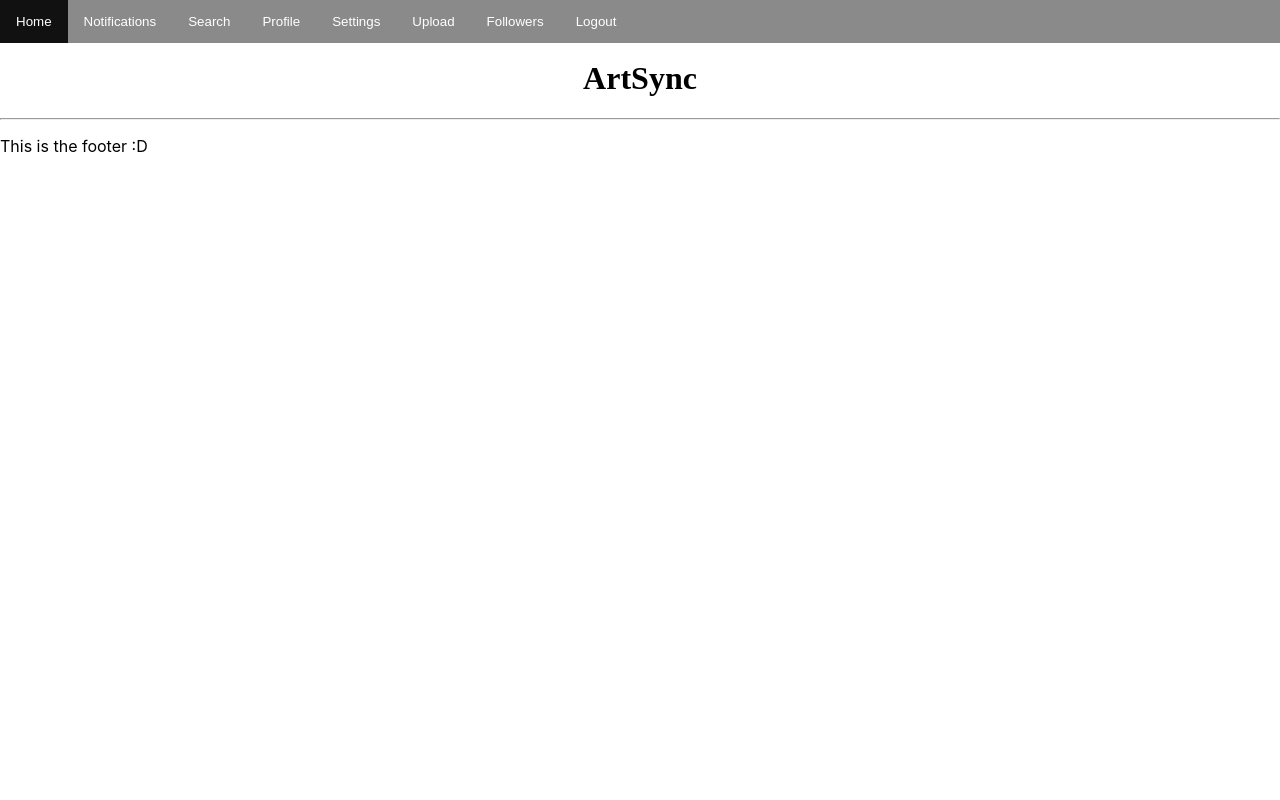
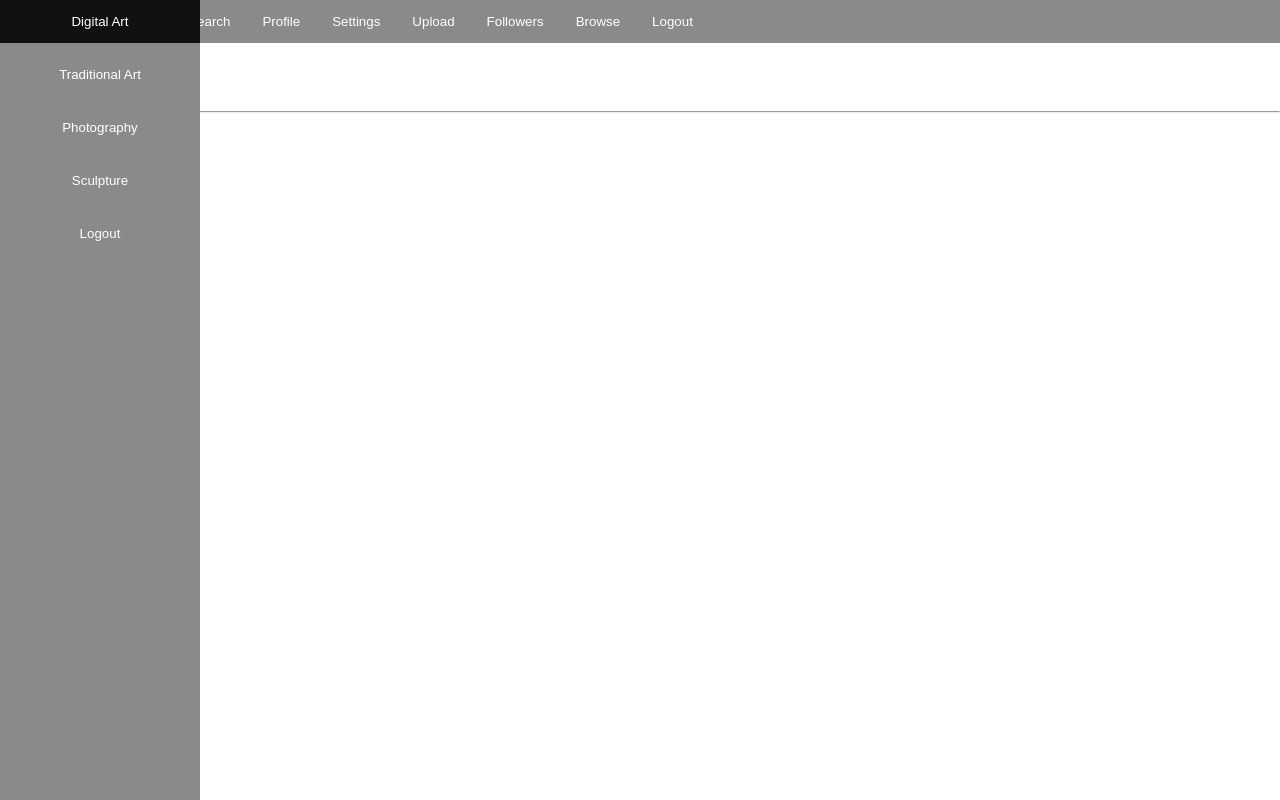
Before and after one commit to dm-transferable-art-social-media/ArtSync, a Vue app in the folder art-social/: page /browse in a window 1280 px wide. Built offline with nearby package versions, Linux system fonts and the light colour scheme; what @atproto/api would draw is missing.

Commit message:
implemented a couple feeds

```diff
--- a/art-social/src/App.js
+++ b/art-social/src/App.js
@@ -14,13 +14,15 @@ import CreatePost from "./pages/components/CreatePost.js";
 import UploadData from "./pages/UploadData.js";
 import Followers from "./pages/Followers.js";
 import Follows from "./pages/Follows.js";
+import Browse from "./pages/Browse.js";
+import BrowsePages from "./pages/BrowsePages.js";
 
 
 function App() {
 
   return (
     <BrowserRouter>
-    <Heading />
+      <Heading />
       <Routes>
         <Route path="/" element={<LoginForm />}></Route>
         <Route path="/home" element={<Home />}></Route>
@@ -34,7 +36,17 @@ function App() {
         <Route path="/upload" element={<UploadData />}></Route>
         <Route path="/followers" element={<Followers />}></Route>
         <Route path="/follows" element={<Follows />}></Route>
-
+        <Route path="/browse" element={<Browse />}></Route>
+        <Route path="/browse/digitalart" element={<BrowsePages type={"digitalArt"} />}></Route>
+        <Route path="/browse/traditionalart" element={<BrowsePages type={"traditionalArt"} />}></Route>
+        <Route path="/browse/photography" element={<BrowsePages type={"photography"} />}></Route>
+        <Route path="/browse/sculpture" element={<BrowsePages type={"sculpture"} />}></Route>
+        <Route path="/browse/sketch" element={<BrowsePages type={"sketch"} />}></Route>
+        <Route path="/browse/painting" element={<BrowsePages type={"painting"} />}></Route>
+        <Route path="/browse/illustration" element={<BrowsePages type={"illustration"} />}></Route>
+        <Route path="/browse/conceptart" element={<BrowsePages type={"conceptArt"} />}></Route>
+        <Route path="/browse/animeart" element={<BrowsePages type={"animeArt"} />}></Route>
+        <Route path="/browse/fanart" element={<BrowsePages type={"fanart"} />}></Route>
       </Routes>
       <Footer />
     </BrowserRouter>
--- a/art-social/src/Heading.js
+++ b/art-social/src/Heading.js
@@ -40,6 +40,10 @@ const Heading = () => {
       routeName: "/followers",
       label: "Followers",
     },
+    {
+      routeName: "/browse",
+      label: "Browse",
+    },
   ];
 
   //Add other routes that don't need heading here
@@ -48,11 +52,7 @@ const Heading = () => {
   }
 
   return (
-    <div className="columns col-oneline p-2">
-      <h1 className={heading.logo}>
-        ArtSync
-      </h1>
-
+    <div className={heading.container} >
       <div>
           <ul className={heading.tab}>
             {tabs.map(({ routeName, label }, idx) => (
--- a/art-social/src/lib/bsky.ts
+++ b/art-social/src/lib/bsky.ts
@@ -480,18 +480,17 @@ export const parseUri = (uri: string) => {
   };
 };
 
-export const getCustomFeed = async (feedLink : string) =>
-{
-  const {success, data} = await agent.api.app.bsky.feed.getFeed({
+export const getCustomFeed = async (link: string, maxPosts: number) => {
+  const { success, data } = await agent.api.app.bsky.feed.getFeed({
     // example links
     // feed: "at://did:plc:z72i7hdynmk6r22z27h6tvur/app.bsky.feed.generator/whats-hot",
-    feed: "at://did:plc:ag6k72dxale2rghqof7dedne/app.bsky.feed.generator/aaaoxzvxrgczg",
-    // feed: feedLink,
-    limit: 22,
+    // feed: "at://did:plc:ag6k72dxale2rghqof7dedne/app.bsky.feed.generator/aaaoxzvxrgczg",
+    feed: link,
+    limit: maxPosts,
   });
   if (!success) {
     throw new AtpError("getCustomFeed failed");
   }
-  console.log(data);
-  return data;
+  console.log(data.feed);
+  return data.feed;
 }
--- /dev/null
+++ b/art-social/src/pages/Browse.js
@@ -0,0 +1,65 @@
+import { useLocation, useNavigate } from "react-router-dom";
+import { deleteSession } from "../lib/bsky.ts";
+import style from "../pages/styles/browse.module.css";
+
+const Browse = () => {
+  const location = useLocation();
+  const navigate = useNavigate();
+
+  const logout = () => {
+    deleteSession();
+    navigate("/");
+  };
+
+  const tabs = [
+    {
+      routeName: "/browse/digitalart",
+      label: "Digital Art",
+    },
+    {
+      routeName: "/browse/traditionalart",
+      label: "Traditional Art",
+    },
+    {
+      routeName: "/browse/photography",
+      label: "Photography",
+    },
+    {
+      routeName: "/browse/sculpture",
+      label: "Sculpture",
+    }
+  ];
+
+  // Add other routes that don't need heading here
+  if (location.pathname === "/") {
+    return null;
+  }
+
+  return (
+    <div className={style.logo}>
+      <div>
+          <ul className={style.tab}>
+            {tabs.map(({ routeName, label }, idx) => (
+              <li
+                key={idx}
+                className={`tab-item ${location.pathname === routeName ? "active" : ""}`}
+              >
+                <button onClick={() => navigate(routeName, { replace: true })}>
+                  {label}
+                </button>
+              </li>
+            ))}
+            <li>
+              {location.pathname !== "/login" && (
+                <button className="btn btn-link col-ml-auto" onClick={logout}>
+                  Logout
+                </button>
+              )}
+            </li>
+          </ul>
+      </div>
+    </div>
+  );
+};
+
+export default Browse;
--- /dev/null
+++ b/art-social/src/pages/BrowsePages.js
@@ -0,0 +1,109 @@
+import React, { useState, useEffect } from "react";
+import HandleFollowers from './components/HandleFollowers';
+import { getCustomFeed } from '../lib/bsky.ts';
+import style from './styles/browse.module.css';
+import Post from "./components/Post.js";
+
+// const FeedsList = {
+//     // mediums
+//     digitalArt: {
+//         uri: "at://did:plc:ag6k72dxale2rghqof7dedne/app.bsky.feed.generator/aaaoxzvxrgczg",
+//         link: "https://bsky.app/profile/did:plc:ag6k72dxale2rghqof7dedne/feed/aaaoxzvxrgczg"
+//     },
+//     traditionalArt: {
+//         uri: "at://did:plc:ag6k72dxale2rghqof7dedne/app.bsky.feed.generator/aaae6plij2kys",
+//         link: "https://bsky.app/profile/did:plc:ag6k72dxale2rghqof7dedne/feed/aaae6plij2kys"
+//     },
+//     photography: {
+//         uri: "at://did:plc:ag6k72dxale2rghqof7dedne/app.bsky.feed.generator/aaae6pzvlasuo",
+//         link: "https://bsky.app/profile/did:plc:ag6k72dxale2rghqof7dedne/feed/aaae6pzvlasuo"
+//     },
+//     sculpture: {
+//         uri: "at://did:plc:ag6k72dxale2rghqof7dedne/app.bsky.feed.generator/aaae6qbxu5onk",
+//         link: "https://bsky.app/profile/did:plc:ag6k72dxale2rghqof7dedne/feed/aaae6qbxu5onk"
+//     },
+//     // art type
+//     sketch: {
+//         uri: "at://did:plc:ag6k72dxale2rghqof7dedne/app.bsky.feed.generator/aaae6qkbmug5g",
+//         link: "https://bsky.app/profile/did:plc:ag6k72dxale2rghqof7dedne/feed/aaae6qkbmug5g"
+//     },
+//     painting: {
+//         uri: "at://did:plc:ag6k72dxale2rghqof7dedne/app.bsky.feed.generator/aaae6q23eigra",
+//         link: "https://bsky.app/profile/did:plc:ag6k72dxale2rghqof7dedne/feed/aaae6q23eigra"
+//     },
+//     illustration: {
+//         uri: "at://did:plc:ag6k72dxale2rghqof7dedne/app.bsky.feed.generator/aaae6rb54b7g6",
+//         link: "https://bsky.app/profile/did:plc:ag6k72dxale2rghqof7dedne/feed/aaae6rb54b7g6"
+//     },
+//     conceptArt: {
+//         uri: "at://did:plc:ag6k72dxale2rghqof7dedne/app.bsky.feed.generator/aaae6t5suv6du",
+//         link: "https://bsky.app/profile/did:plc:ag6k72dxale2rghqof7dedne/feed/aaae6t5suv6du"
+//     },
+//     // other
+//     animeArt: {
+//         uri: "at://did:plc:ag6k72dxale2rghqof7dedne/app.bsky.feed.generator/aaae6wbdkgcpi",
+//         link: "https://bsky.app/profile/did:plc:ag6k72dxale2rghqof7dedne/feed/aaae6wbdkgcpi"
+//     },
+//     fanart: {
+//         uri: "at://did:plc:ag6k72dxale2rghqof7dedne/app.bsky.feed.generator/aaae6wecf5liu",
+//         link: "https://bsky.app/profile/did:plc:ag6k72dxale2rghqof7dedne/feed/aaae6wecf5liu"
+//     }
+// }
+
+const FeedsList = {
+    digitalArt: "at://did:plc:ag6k72dxale2rghqof7dedne/app.bsky.feed.generator/aaaoxzvxrgczg",
+    traditionalArt: "at://did:plc:ag6k72dxale2rghqof7dedne/app.bsky.feed.generator/aaae6plij2kys",
+    photography: "at://did:plc:ag6k72dxale2rghqof7dedne/app.bsky.feed.generator/aaae6pzvlasuo",
+    sculpture: "at://did:plc:ag6k72dxale2rghqof7dedne/app.bsky.feed.generator/aaae6qbxu5onk",
+    sketch: "at://did:plc:ag6k72dxale2rghqof7dedne/app.bsky.feed.generator/aaae6qkbmug5g",
+    painting: "at://did:plc:ag6k72dxale2rghqof7dedne/app.bsky.feed.generator/aaae6q23eigra",
+    illustration: "at://did:plc:ag6k72dxale2rghqof7dedne/app.bsky.feed.generator/aaae6rb54b7g6",
+    conceptArt: "at://did:plc:ag6k72dxale2rghqof7dedne/app.bsky.feed.generator/aaae6t5suv6du",
+    animeArt: "at://did:plc:ag6k72dxale2rghqof7dedne/app.bsky.feed.generator/aaae6wbdkgcpi",
+    fanart: "at://did:plc:ag6k72dxale2rghqof7dedne/app.bsky.feed.generator/aaae6wecf5liu"
+}
+
+const BrowsePages = ({ type }) => {
+    const [posts, setPosts] = useState([]);
+    const [loading, setLoading] = useState(true);
+    const uri = FeedsList[type];
+
+    useEffect(() => {
+        async function fetchData() {
+            try {
+                getCustomFeed(uri, 30)
+                    .then(data => {
+                        setPosts(data);
+                        setLoading(false);
+                    })
+                    .catch(error => {
+                        console.error(error);
+                    });
+            } catch (error) {
+                console.error("Error fetching feed posts:", error);
+                setLoading(false);
+            }
+        }
+        fetchData();
+    }, []);
+
+    return (
+        <div className={style.container}>
+            {loading ? (
+                <p>Loading posts...</p>
+            ) : (
+                <ul style={{ listStyleType: 'none', padding: 0, margin: 0 }}>
+                    {posts.map((single) => (
+                        <li key={single.post.cid}>
+                            <Post
+                                postItem={single} >
+                            </Post>
+                        </li>
+                    ))}
+                </ul>
+            )}
+        </div>
+    );
+}
+
+export default BrowsePages;
--- a/art-social/src/pages/Followers.js
+++ b/art-social/src/pages/Followers.js
@@ -1,5 +1,3 @@
-// UploadData.js
-
 import React from 'react';
 import HandleFollowers from './components/HandleFollowers';
 
--- a/art-social/src/pages/Follows.js
+++ b/art-social/src/pages/Follows.js
@@ -1,5 +1,3 @@
-// UploadData.js
-
 import React from 'react';
 import HandleFollows from './components/HandleFollows';
 
--- a/art-social/src/pages/Home.js
+++ b/art-social/src/pages/Home.js
@@ -1,5 +1,4 @@
 import React, { useState, useEffect } from "react";
-import Heading from "../Heading";
 import timelineStyles from "./styles/timelinePost.module.css";
 import Post from "./components/Post.js";
 import {
@@ -57,12 +56,8 @@ function Home() {
     }
   };
 
-  const defaultAvatar =
-    "https://cdn.pixabay.com/photo/2015/10/05/22/37/blank-profile-picture-973460_960_720.png";
-
   return (
     <div>
-      <div>Home page</div>
       {loading ? (
         <p>Loading posts...</p>
       ) : (
@@ -72,7 +67,6 @@ function Home() {
               {" "}
               {/* Assuming 'cid' is unique identifier for posts */}
               <Post
-                defaultAvatar={defaultAvatar}
                 postItem={single} >
               </Post>
             </li>
--- /dev/null
+++ b/art-social/src/pages/Styles/browse.module.css
@@ -0,0 +1,53 @@
+/* .verticalNavbar a {
+    display: block;
+    width: 60px;
+  } */
+
+  .container {
+    padding: 0; /* Add padding to the left and right sides of the navbar */
+    margin-bottom: calc(100px + 10px); /* Adjust as needed */
+  }
+
+  .tab {
+    list-style-type: none;
+    margin: 0;
+    padding: 0;
+    overflow: hidden;
+    width: 200px; /* Adjust the width of the vertical navbar */
+    background-color: #8a8a8a;
+    position: fixed;
+    top: 0;
+    bottom: 0; /* Stretch the navbar to the bottom of the viewport */
+    left: 0; /* Position the navbar on the left side */
+    z-index: 100;
+  }
+
+  .tab li {
+    display: block; /* Display the tabs as block elements */
+    margin-bottom: 10px; /* Adjust the margin between tabs */
+  }
+
+  .tab li button {
+    display: block;
+    color: rgb(255, 255, 255);
+    background-color: #8a8a8a;
+    border: none;
+    text-align: center;
+    padding: 14px 16px;
+    text-decoration: none;
+    width: 100%; /* Make the buttons fill the width of the navbar */
+  }
+
+  .tab li button:hover {
+    background-color: #111;
+  }
+
+  .active {
+    background-color: #4CAF50;
+  }
+
+  .logo {
+    padding-top: 1%;
+    font-family: "Segoe UI Mono";
+    text-align: center;
+  }
--- a/art-social/src/pages/Styles/heading.module.css
+++ b/art-social/src/pages/Styles/heading.module.css
@@ -1,3 +1,8 @@
+.container {
+    padding: 0; /* Add padding to the left and right sides of the navbar */
+    margin-bottom: calc(80px + 10px);
+  }
+
 .tab {
     list-style-type: none;
     margin: 0;
@@ -7,6 +12,7 @@
     background-color: #8a8a8a;
     position: fixed;
     top: 0;
+    z-index: 100;
 }
 
 .tab li {
@@ -33,7 +39,7 @@
 }
 
 .logo {
-    padding-top: 3%;
+    padding-top: 1%;
     font-family: "Segoe UI Mono";
     text-align: center;
 }
--- a/art-social/src/pages/components/Post.js
+++ b/art-social/src/pages/components/Post.js
@@ -1,7 +1,10 @@
 import React from "react";
 import timelineStyles from "../styles/timelinePost.module.css";
 
-const Post = ({ defaultAvatar, postItem, handleDeletePost, userHandle }) => {
+const Post = ({ postItem, handleDeletePost, userHandle }) => {
+    const defaultAvatar =
+        "https://cdn.pixabay.com/photo/2015/10/05/22/37/blank-profile-picture-973460_960_720.png";
+
     const displayName = postItem.post.author.displayName;
     const authorHandle = postItem.post.author.handle;
     const authorAvatar = postItem.post.author.avatar;
@@ -11,7 +14,7 @@ const Post = ({ defaultAvatar, postItem, handleDeletePost, userHandle }) => {
     return (
         <div className={timelineStyles.postContainer}>
             <img
-                src={authorAvatar? authorAvatar : defaultAvatar}
+                src={authorAvatar ? authorAvatar : defaultAvatar}
                 className={timelineStyles.postProfilePic}
                 alt="avatar"
             ></img>
--- a/art-social/src/pages/components/ProfileTimeline.js
+++ b/art-social/src/pages/components/ProfileTimeline.js
@@ -15,7 +15,6 @@ const ProfileTimeline = ({ posts, handleDeletePost, userHandle }) => {
         {posts.map((single) => (
           <li key={single.post.cid}>
             <Post
-              defaultAvatar={defaultAvatar}
               postItem={single}
               handleDeletePost={handleDeletePost}
               userHandle={userHandle}>
```
Also changed, not shown: art-social/public/logoFont.png (added).
